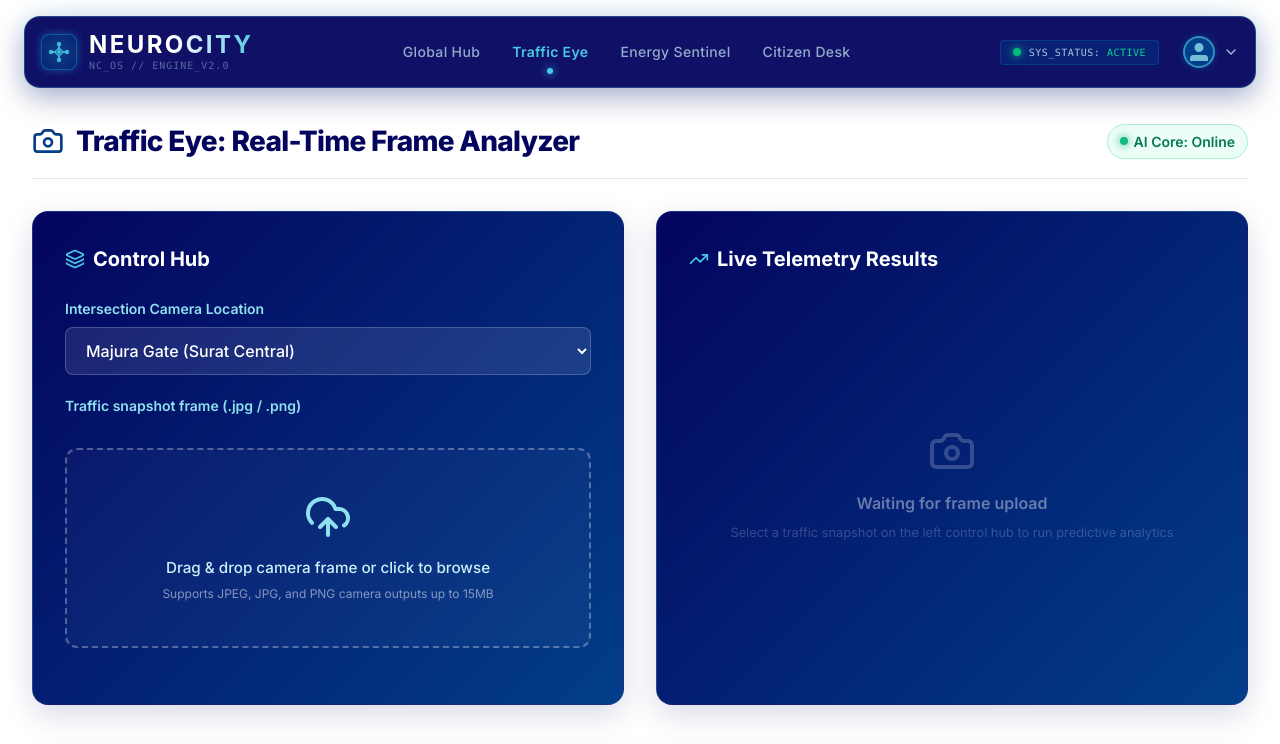
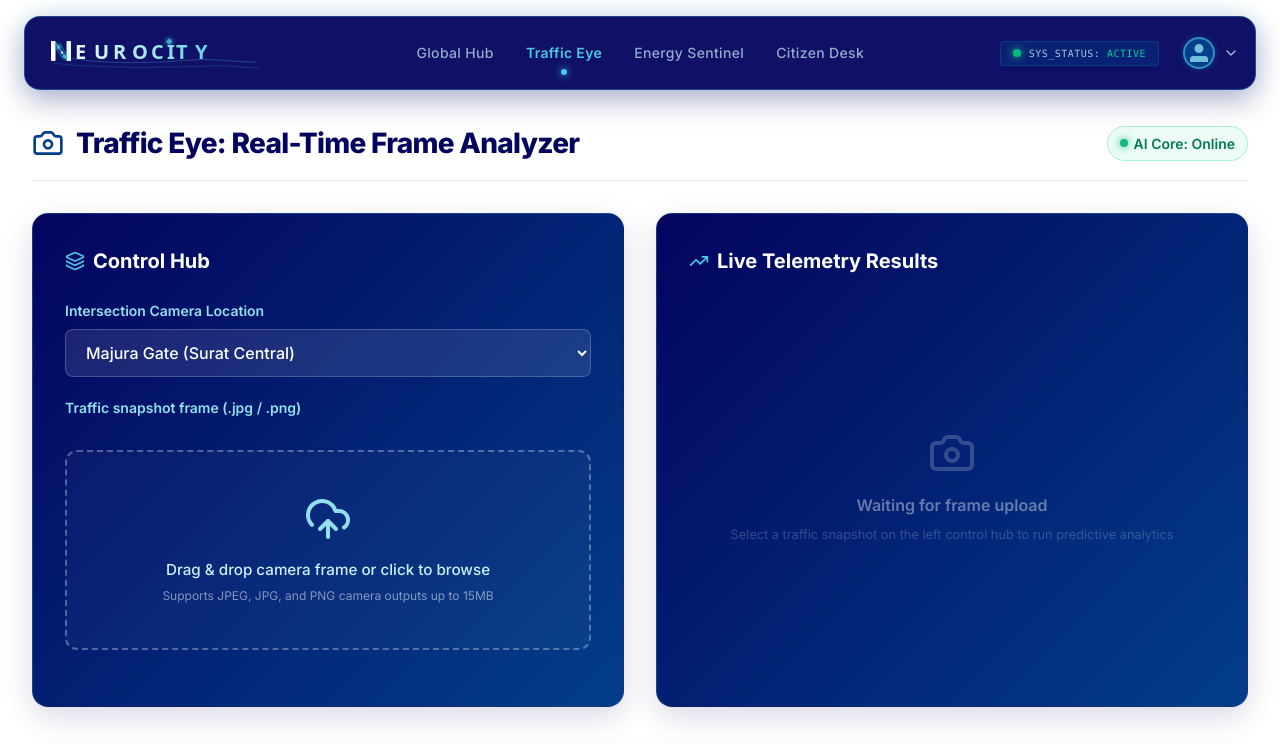
Before and after one commit to adit301206/NeuroCity, a React app in the folder frontend/: page / in a window 1280 px wide. Shown: the top 744 px of the page. Built offline with nearby package versions, Linux system fonts and the light colour scheme; the HTML template or start-up script is replaced by a standard one.

Commit message:
feat: redesign Navbar component with integrated branding and enhanced SVG graphics

```diff
--- a/frontend/src/components/Navbar.jsx
+++ b/frontend/src/components/Navbar.jsx
@@ -14,46 +14,109 @@ export default function Navbar({ onNavigate, activeTab }) {
   return (
     <nav className="mx-6 mt-4 p-4 rounded-2xl bg-[#03045E]/95 backdrop-blur-md border border-[#48CAE4]/30 shadow-[0_10px_30px_rgba(3,4,94,0.3),0_0_25px_rgba(72,202,228,0.15)] flex items-center justify-between select-none relative z-50">
 
-      {/* Left Side - The NeuroCity Branding Concept */}
-      <div className="flex items-center gap-3 cursor-pointer" onClick={() => onNavigate && onNavigate('global-hub')}>
-        {/* Digital Twin Urban Nexus Core SVG Asset */}
-        <div className="relative flex items-center justify-center w-9 h-9 rounded-lg bg-[#023E8A]/50 border border-[#0096C7]/50 shadow-[0_0_10px_rgba(72,202,228,0.3)]">
-          <svg
-            className="w-6 h-6 text-[#48CAE4] drop-shadow-[0_0_8px_rgba(72,202,228,0.7)]"
-            viewBox="0 0 24 24"
+      {/* Left Side - The NeuroCity Integrated Artistic Signature */}
+      <div
+        className="flex items-center cursor-pointer h-10"
+        onClick={() => onNavigate && onNavigate('global-hub')}
+      >
+        <svg
+          width="240"
+          height="40"
+          viewBox="0 0 240 40"
+          fill="none"
+          xmlns="http://www.w3.org/2000/svg"
+          className="overflow-visible"
+        >
+          <defs>
+            {/* Seamless Linear Gradient across typography footprint */}
+            <linearGradient id="brand-grad" x1="10" y1="0" x2="200" y2="0" gradientUnits="userSpaceOnUse">
+              <stop offset="0%" stopColor="#FFFFFF" />
+              <stop offset="100%" stopColor="#48CAE4" />
+            </linearGradient>
+
+            {/* Luminous Glow Filter for neural filaments & diamond core */}
+            <filter id="node-glow" x="-50%" y="-50%" width="200%" height="200%">
+              <feGaussianBlur in="SourceGraphic" stdDeviation="1.5" result="blur1" />
+              <feGaussianBlur in="SourceGraphic" stdDeviation="3" result="blur2" />
+              <feMerge>
+                <feMergeNode in="blur2" />
+                <feMergeNode in="blur1" />
+                <feMergeNode in="SourceGraphic" />
+              </feMerge>
+            </filter>
+          </defs>
+
+          {/* Infrastructure Pipelines flowing asynchronously underneath */}
+          <path
+            d="M 22 24 C 60 31, 100 31, 150 27 C 170 25, 190 29, 215 29"
+            stroke="#48CAE4"
+            strokeWidth="0.8"
+            opacity="0.3"
             fill="none"
-            stroke="currentColor"
-            strokeWidth="1.5"
-            strokeLinecap="round"
-            strokeLinejoin="round"
-          >
-            {/* Pipelines */}
-            <line x1="12" y1="4" x2="12" y2="8" />
-            <line x1="12" y1="16" x2="12" y2="20" />
-            <line x1="4" y1="12" x2="8" y2="12" />
-            <line x1="16" y1="12" x2="20" y2="12" />
+            className="animate-pulse"
+          />
+          <path
+            d="M 12 30 C 50 35, 110 35, 170 33 C 185 32, 205 35, 218 35"
+            stroke="#48CAE4"
+            strokeWidth="0.6"
+            opacity="0.25"
+            fill="none"
+            className="animate-pulse"
+          />
 
-            {/* Satellite Vertices */}
-            <circle cx="12" cy="4" r="1.5" className="fill-[#48CAE4] animate-pulse" />
-            <circle cx="12" cy="20" r="1.5" className="fill-[#48CAE4] animate-pulse" />
-            <circle cx="4" cy="12" r="1.5" className="fill-[#48CAE4] animate-pulse" />
-            <circle cx="20" cy="12" r="1.5" className="fill-[#48CAE4] animate-pulse" />
+          {/* Capital 'N' Hybrid Element */}
+          <g>
+            {/* Solid vertical stems */}
+            <rect x="10" y="8" width="4.5" height="20" rx="0.75" fill="url(#brand-grad)" />
+            <rect x="25.5" y="8" width="4.5" height="20" rx="0.75" fill="url(#brand-grad)" />
 
-            {/* Central Diamond Node */}
-            <polygon points="12,8 16,12 12,16 8,12" className="fill-[#48CAE4]/20 stroke-[#48CAE4] stroke-[1.5] animate-pulse" />
-            <circle cx="12" cy="12" r="1" className="fill-[#48CAE4]" />
-          </svg>
-        </div>
+            {/* Diagonal spine dissolving into neural node filaments */}
+            <line x1="14.5" y1="9.5" x2="25.5" y2="26.5" stroke="#48CAE4" strokeWidth="1.2" opacity="0.7" className="animate-pulse" filter="url(#node-glow)" />
+            <line x1="14.5" y1="14.5" x2="21" y2="24.5" stroke="#48CAE4" strokeWidth="0.8" opacity="0.5" className="animate-pulse" />
+            <line x1="19.5" y1="11.5" x2="25.5" y2="21.5" stroke="#48CAE4" strokeWidth="0.8" opacity="0.5" className="animate-pulse" />
 
-        {/* Branding Typography & Version Details */}
-        <div className="flex flex-col">
-          <span className="font-sans text-2xl font-bold tracking-widest uppercase bg-clip-text text-transparent bg-gradient-to-r from-white via-white to-[#48CAE4] leading-none">
-            NeuroCity
-          </span>
-          <span className="font-mono text-[10px] tracking-widest text-[#CAF0F8]/40 leading-none mt-1 uppercase">
-            NC_OS // ENGINE_v2.0
-          </span>
-        </div>
+            {/* Pulsing Neural Vertices */}
+            <circle cx="17.5" cy="14" r="1.75" fill="#48CAE4" className="animate-pulse" filter="url(#node-glow)" />
+            <circle cx="21" cy="19.5" r="1.25" fill="#FFFFFF" className="animate-pulse" />
+            <circle cx="23.5" cy="23.5" r="1.75" fill="#48CAE4" className="animate-pulse" filter="url(#node-glow)" />
+          </g>
+
+          {/* Explicit Text Layout with Kerned Alignment for "CITY" */}
+          <g>
+            <text
+              y="26"
+              fill="url(#brand-grad)"
+              fontFamily="system-ui, -apple-system, sans-serif"
+              fontWeight="900"
+              fontSize="20"
+              style={{ letterSpacing: '0.12em' }}
+            >
+              {/* EURO segment */}
+              <tspan x="34">E</tspan>
+              <tspan x="53">U</tspan>
+              <tspan x="72">R</tspan>
+              <tspan x="91">O</tspan>
+
+              {/* CITY segment with custom kerned offsets */}
+              <tspan x="110">C</tspan>
+
+              {/* 'I' stem sits closer to 'C' (offset from 110 is 16px instead of standard 19px) */}
+              <tspan x="126" style={{ letterSpacing: '0.06em' }}>I</tspan>
+
+              {/* 'T' and 'Y' positioned cleanly */}
+              <tspan x="135">T</tspan>
+              <tspan x="154">Y</tspan>
+            </text>
+
+            {/* 'I' dot core - glowing diamond-vertex positioned manually over the 'I' stem */}
+            <polygon
+              points="128.25,5.5 131.25,8.5 128.25,11.5 125.25,8.5"
+              fill="#48CAE4"
+              className="animate-pulse"
+              filter="url(#node-glow)"
+            />
+          </g>
+        </svg>
       </div>
 
       {/* Center Area - Unified Command Links */}
```
